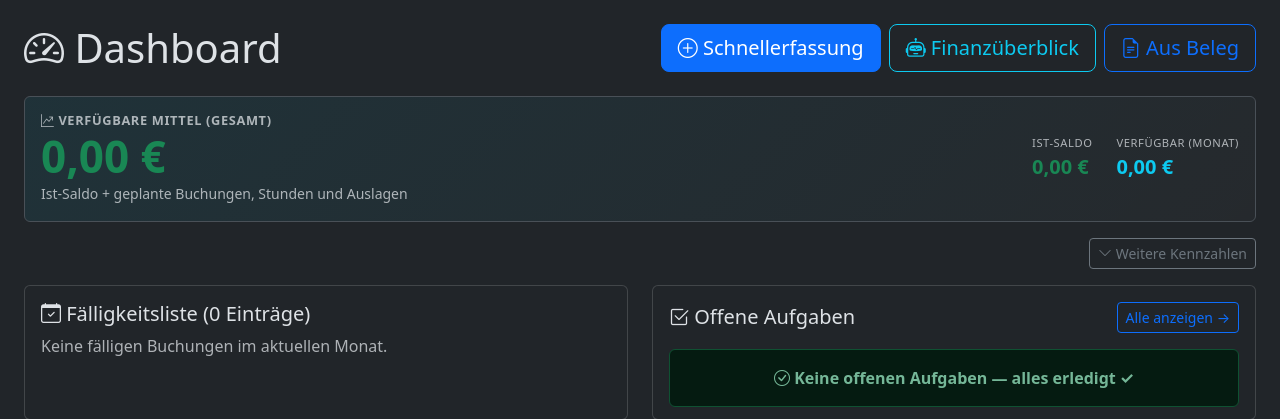
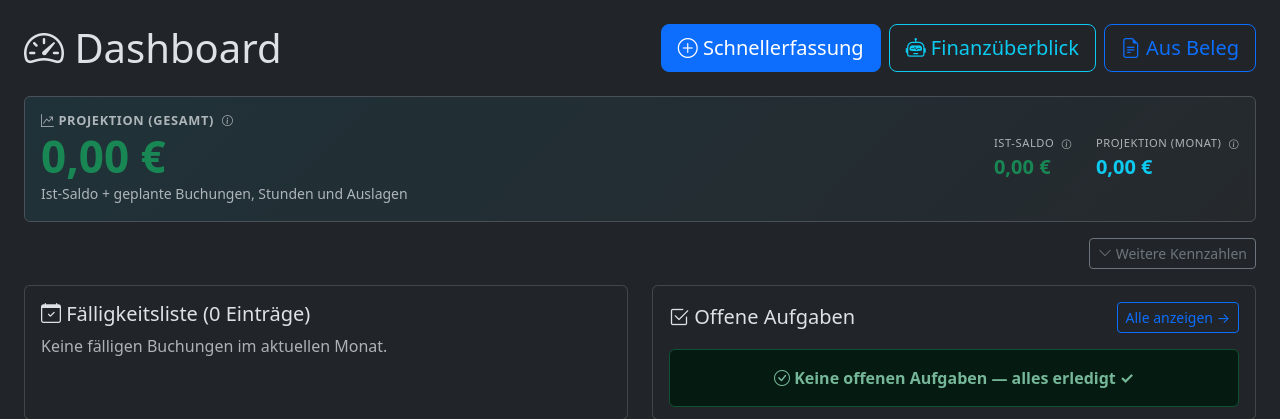
Before and after one commit to gdsanger/MoneyPlan, a Django app: page /dashboard/ in a window 1280 px wide. Shown: the part 56-475 px from the top of the page. Run offline with Django 4.2, Linux system fonts and the light colour scheme; the visitor is signed in with stand-in values (Sample User, id 1); data that the repository does not hold is empty; parts of the project's set-up code (start-up, migrations or seed data) failed here and were passed over; some libraries are stand-ins or nearby versions.

Commit message:
KPI-Bezeichnungen im Dashboard schärfen und Info-Tooltips ergänzen
Die drei nebeneinander stehenden "Mittel/verfügbar"-Titel im Hero-Bereich
waren kaum auseinanderzuhalten. Sie heißen jetzt Ist-Saldo, Projektion
(Monat) und Projektion (Gesamt) und tragen je ein Info-Icon mit
Ein-Satz-Definition. Dieselben Tooltips wurden für alle weiteren
KPI-Karten (Planung, Vermögen) ergänzt, und die KI-Finanzübersicht
verwendet nun dieselbe Terminologie in ihrem Prompt-Kontext.

```diff
--- a/dashboard/ai_overview_service.py
+++ b/dashboard/ai_overview_service.py
@@ -157,9 +157,9 @@ def _snapshot_to_prompt_text(snapshot: dict, mode: OverviewMode) -> str:
         f"Stand: {snapshot['today']}",
         "",
         "=== LIQUIDITÄT ===",
-        f"Aktueller Kontostand (gebucht): {_format_euro(snapshot['current_balance'])}",
-        f"Verfügbare Mittel (aktueller Monat): {_format_euro(snapshot['available_funds_month'])}",
-        f"Verfügbare Mittel (Gesamt inkl. geplant): {_format_euro(snapshot['available_funds_total'])}",
+        f"Ist-Saldo (gebucht): {_format_euro(snapshot['current_balance'])}",
+        f"Projektion Monat (Ist-Saldo + geplante Buchungen bis Monatsende): {_format_euro(snapshot['available_funds_month'])}",
+        f"Projektion Gesamt (Ist-Saldo + alle geplanten Buchungen, Stunden und Auslagen): {_format_euro(snapshot['available_funds_total'])}",
         f"Offene Einnahmen (geplant): {_format_euro(snapshot['planned_income'])}",
         f"Offene Ausgaben (geplant): {_format_euro(snapshot['planned_expenses'])}",
         "",
--- a/dashboard/tests.py
+++ b/dashboard/tests.py
@@ -59,7 +59,7 @@ class DashboardViewTest(TestCase):
 
         response = self.client.get(reverse('dashboard:index'))
         self.assertEqual(response.status_code, 200)
-        self.assertContains(response, 'Verfügbare Mittel (Gesamt)')
+        self.assertContains(response, 'Projektion (Gesamt)')
         self.assertContains(response, 'Ist-Saldo')
         self.assertContains(response, 'Offene Ausgaben')
         self.assertContains(response, 'Offene Einnahmen')
--- a/static/css/dashboard.css
+++ b/static/css/dashboard.css
@@ -126,6 +126,13 @@
     transform: rotate(180deg);
 }
 
+.kpi-info-icon {
+    color: var(--bs-secondary-color);
+    font-size: 0.85em;
+    cursor: help;
+    margin-left: 0.25rem;
+}
+
 .dashboard-analysis-chart-pane {
     height: 320px;
 }
--- a/templates/dashboard/_kpi_cards.html
+++ b/templates/dashboard/_kpi_cards.html
@@ -4,7 +4,9 @@
         <div class="d-flex flex-column flex-md-row justify-content-between align-items-md-center gap-3">
             <div>
                 <h6 class="dashboard-hero-label mb-1">
-                    <i class="bi bi-graph-up-arrow"></i> Verfügbare Mittel (Gesamt)
+                    <i class="bi bi-graph-up-arrow"></i> Projektion (Gesamt)
+                    <i class="bi bi-info-circle kpi-info-icon" tabindex="0" data-bs-toggle="tooltip"
+                       data-bs-title="Ist-Saldo zzgl. aller geplanten Buchungen, offenen Stunden und Auslagen, ohne zeitliche Begrenzung."></i>
                 </h6>
                 <div class="dashboard-hero-value {% if available_funds_total >= 0 %}text-success{% else %}text-danger{% endif %}">
                     {{ available_funds_total|floatformat:2 }} €
@@ -13,13 +15,21 @@
             </div>
             <div class="dashboard-hero-stats d-flex gap-4">
                 <div>
-                    <div class="dashboard-hero-stat-label">Ist-Saldo</div>
+                    <div class="dashboard-hero-stat-label">
+                        Ist-Saldo
+                        <i class="bi bi-info-circle kpi-info-icon" tabindex="0" data-bs-toggle="tooltip"
+                           data-bs-title="Summe aller bereits gebuchten Buchungen – der tatsächliche Kontostand."></i>
+                    </div>
                     <div class="dashboard-hero-stat-value {% if current_balance >= 0 %}text-success{% else %}text-danger{% endif %}">
                         {{ current_balance|floatformat:2 }} €
                     </div>
                 </div>
                 <div>
-                    <div class="dashboard-hero-stat-label">Verfügbar (Monat)</div>
+                    <div class="dashboard-hero-stat-label">
+                        Projektion (Monat)
+                        <i class="bi bi-info-circle kpi-info-icon" tabindex="0" data-bs-toggle="tooltip"
+                           data-bs-title="Ist-Saldo zzgl. aller geplanten Buchungen bis zum Ende des aktuellen Monats."></i>
+                    </div>
                     <div class="dashboard-hero-stat-value text-info">{{ available_funds_month|floatformat:2 }} €</div>
                 </div>
             </div>
@@ -45,7 +55,11 @@
                 <div class="card-body d-flex gap-3">
                     <div class="kpi-icon text-success"><i class="bi bi-arrow-down-circle"></i></div>
                     <div>
-                        <h6 class="card-title text-muted mb-1">Offene Einnahmen</h6>
+                        <h6 class="card-title text-muted mb-1">
+                            Offene Einnahmen
+                            <i class="bi bi-info-circle kpi-info-icon" tabindex="0" data-bs-toggle="tooltip"
+                               data-bs-title="Summe aller geplanten Buchungen mit positivem Betrag."></i>
+                        </h6>
                         <div class="kpi-value text-success">{{ planned_income|floatformat:2 }} €</div>
                     </div>
                 </div>
@@ -56,7 +70,11 @@
                 <div class="card-body d-flex gap-3">
                     <div class="kpi-icon text-danger"><i class="bi bi-arrow-up-circle"></i></div>
                     <div>
-                        <h6 class="card-title text-muted mb-1">Offene Ausgaben</h6>
+                        <h6 class="card-title text-muted mb-1">
+                            Offene Ausgaben
+                            <i class="bi bi-info-circle kpi-info-icon" tabindex="0" data-bs-toggle="tooltip"
+                               data-bs-title="Summe aller geplanten Buchungen mit negativem Betrag."></i>
+                        </h6>
                         <div class="kpi-value text-danger">{{ planned_expenses|floatformat:2 }} €</div>
                     </div>
                 </div>
@@ -72,6 +90,8 @@
                             <a href="{% url 'timetracking:list' %}" class="text-decoration-none text-muted">
                                 Offene Stunden
                             </a>
+                            <i class="bi bi-info-circle kpi-info-icon" tabindex="0" data-bs-toggle="tooltip"
+                               data-bs-title="Wert aller noch nicht abgerechneten Zeiterfassungs-Einträge."></i>
                         </h6>
                         <div class="kpi-value text-warning">{{ tt_unbilled_total|floatformat:2 }} €</div>
                         {% if tt_forecast %}
@@ -92,6 +112,8 @@
                             <a href="{% url 'reimbursements:list' %}" class="text-decoration-none text-muted">
                                 Offene Auslagen ISARtec
                             </a>
+                            <i class="bi bi-info-circle kpi-info-icon" tabindex="0" data-bs-toggle="tooltip"
+                               data-bs-title="Summe aller noch nicht erstatteten Auslagen aus der Auslagenabrechnung."></i>
                         </h6>
                         <div class="kpi-value text-info">{{ reimbursements_unreimbursed_total|floatformat:2 }} €</div>
                         {% if reimbursements_forecast %}
@@ -109,7 +131,11 @@
                         <i class="bi bi-bell"></i>
                     </div>
                     <div>
-                        <h6 class="card-title text-muted mb-1">Aktive Alerts</h6>
+                        <h6 class="card-title text-muted mb-1">
+                            Aktive Alerts
+                            <i class="bi bi-info-circle kpi-info-icon" tabindex="0" data-bs-toggle="tooltip"
+                               data-bs-title="Anzahl der Alerts aus dem Fälligkeiten- und Warnsystem."></i>
+                        </h6>
                         <div class="kpi-value {% if active_alerts_count > 0 %}text-warning{% else %}text-muted{% endif %}">
                             {{ active_alerts_count }}
                         </div>
@@ -133,6 +159,8 @@
                             <a href="{% url 'bookings:asset_list' %}" class="text-decoration-none text-muted">
                                 Nettovermögen
                             </a>
+                            <i class="bi bi-info-circle kpi-info-icon" tabindex="0" data-bs-toggle="tooltip"
+                               data-bs-title="Gesamtvermögen abzüglich offener Verbindlichkeiten."></i>
                         </h6>
                         <div class="kpi-value {% if net_worth >= 0 %}text-success{% else %}text-danger{% endif %}">
                             {{ net_worth|floatformat:2 }} €
@@ -150,6 +178,8 @@
                             <a href="{% url 'bookings:asset_list' %}" class="text-decoration-none text-muted">
                                 Gesamtvermögen
                             </a>
+                            <i class="bi bi-info-circle kpi-info-icon" tabindex="0" data-bs-toggle="tooltip"
+                               data-bs-title="Summe aller erfassten Vermögenswerte, ohne Abzug von Verbindlichkeiten."></i>
                         </h6>
                         <div class="kpi-value text-success">{{ total_assets|floatformat:2 }} €</div>
                     </div>
@@ -167,6 +197,8 @@
                             <a href="{% url 'bookings:liability_list' %}" class="text-decoration-none text-muted">
                                 Offene Verbindlichkeiten
                             </a>
+                            <i class="bi bi-info-circle kpi-info-icon" tabindex="0" data-bs-toggle="tooltip"
+                               data-bs-title="Summe der noch ausstehenden Restbeträge aller Verbindlichkeiten."></i>
                         </h6>
                         <div class="kpi-value {% if total_liabilities > 0 %}text-danger{% else %}text-success{% endif %}">
                             {{ total_liabilities|floatformat:2 }} €
@@ -182,7 +214,11 @@
                         <i class="bi bi-exclamation-triangle"></i>
                     </div>
                     <div>
-                        <h6 class="card-title text-muted mb-1">Überfällige Aufgaben</h6>
+                        <h6 class="card-title text-muted mb-1">
+                            Überfällige Aufgaben
+                            <i class="bi bi-info-circle kpi-info-icon" tabindex="0" data-bs-toggle="tooltip"
+                               data-bs-title="Anzahl offener Aufgaben, deren Fälligkeitsdatum bereits verstrichen ist."></i>
+                        </h6>
                         <div class="kpi-value {% if overdue_tasks_count > 0 %}text-danger{% else %}text-muted{% endif %}">
                             {{ overdue_tasks_count }}
                         </div>
```
